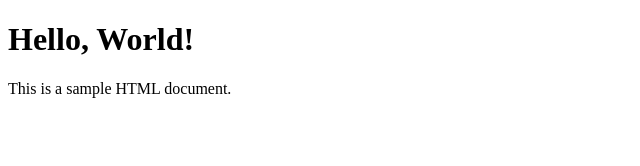
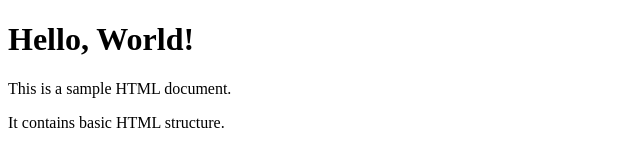
Before and after one commit to arutyunovaa/practice, a plain HTML site: page index.html in a window 1280 px wide. Shown: the whole page, without its empty margins (0-640 px from the left). Drawn offline with Linux system fonts and the light colour scheme.

Commit message:
add more content

```diff
--- a/index.html
+++ b/index.html
@@ -8,5 +8,6 @@
 <body>
     <h1>Hello, World!</h1>
     <p>This is a sample HTML document.</p>
+    <p>It contains basic HTML structure.</p>
 </body>
 </html>
```
